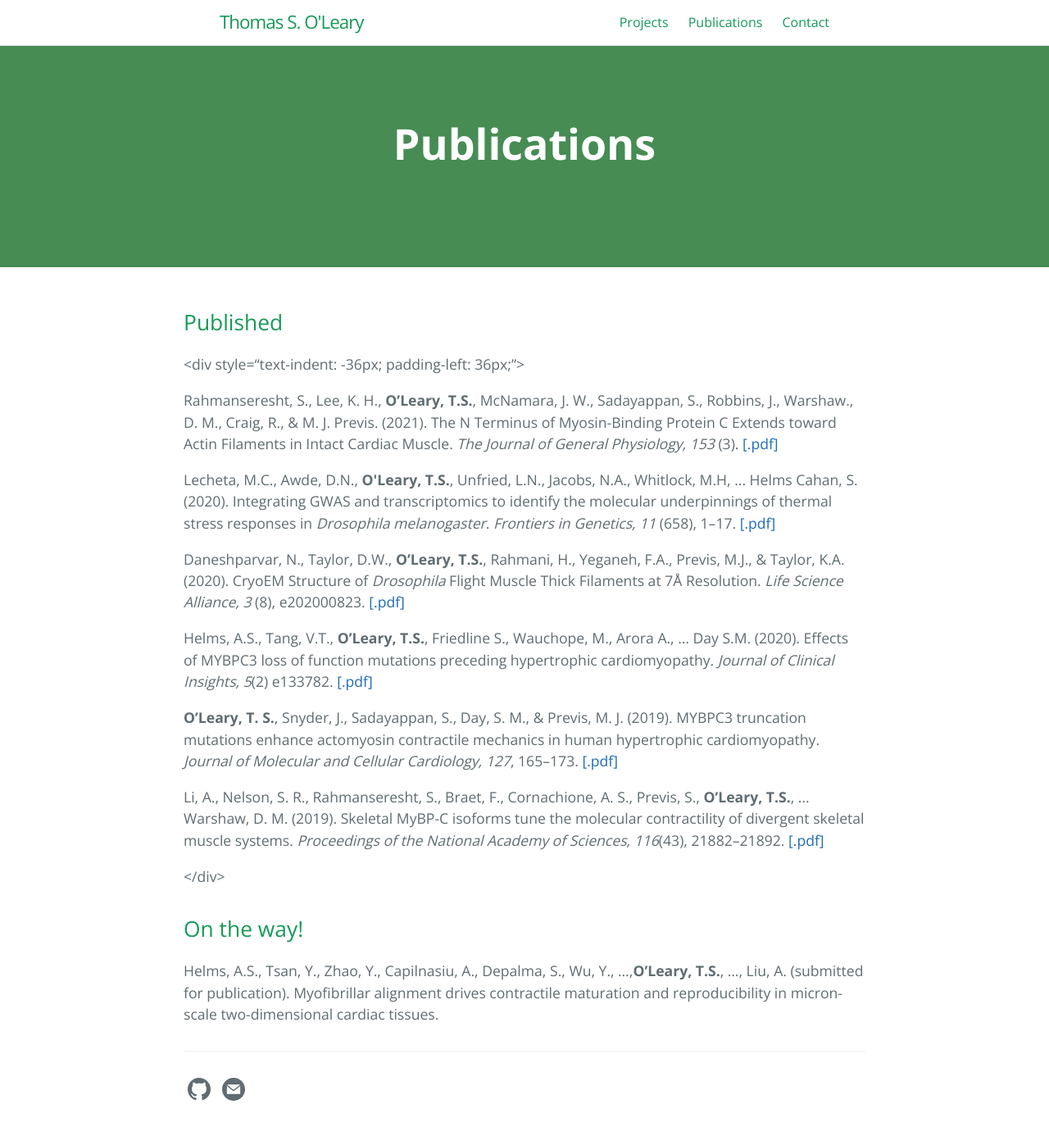
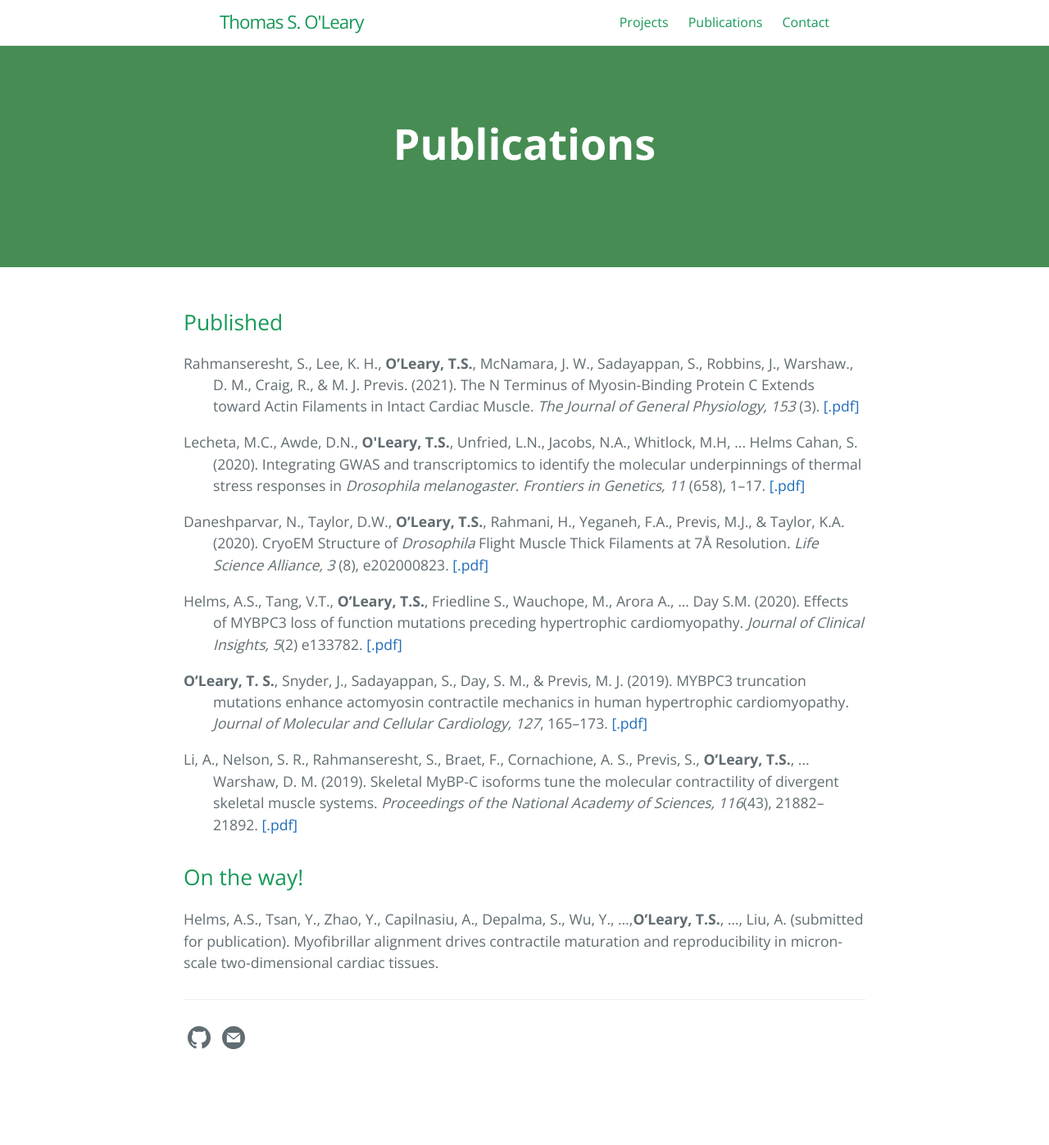
Before and after one commit to tsoleary/tsoleary.github.io, a Jekyll site: the page built from publications/publications.md, in a window 1280 px wide. Shown: the whole page at 82% size. Built offline with Jekyll 4.4.1, drawn with Linux system fonts in a browser that asks for light colours; after the commit the page ends 1334 px from its top, so only the background shows below that.

Commit message:
css init

```diff
--- a/_layouts/default.html
+++ b/_layouts/default.html
@@ -49,6 +49,14 @@
 
 
         <link rel="stylesheet" href="{{ '/assets/css/style.css?v=' | append: site.github.build_revision | absolute_url }}">
+
+<style>
+    div.a {
+        text-indent: -36px;
+        padding-left: 36px;
+    }
+</style>
+
     </head>
     <body>
 
--- a/publications/publications.md
+++ b/publications/publications.md
@@ -8,7 +8,7 @@ order: 2
 ---
 ## Published
 
-<div style=“text-indent: -36px; padding-left: 36px;”>
+<div class="a">
 
 <p>Rahmanseresht, S., Lee, K. H.,  <b>O’Leary, T.S.</b>, McNamara,  J. W., Sadayappan, S.,  Robbins, J., Warshaw., D. M., Craig, R., & M. J. Previs. (2021). The N Terminus of Myosin-Binding Protein C Extends toward Actin Filaments in Intact Cardiac Muscle. <i>The Journal of General Physiology, 153</i> (3). <a href="publications/sheema_et_al_2021.pdf" target="_blank"> [.pdf] </a></p>
 
```
